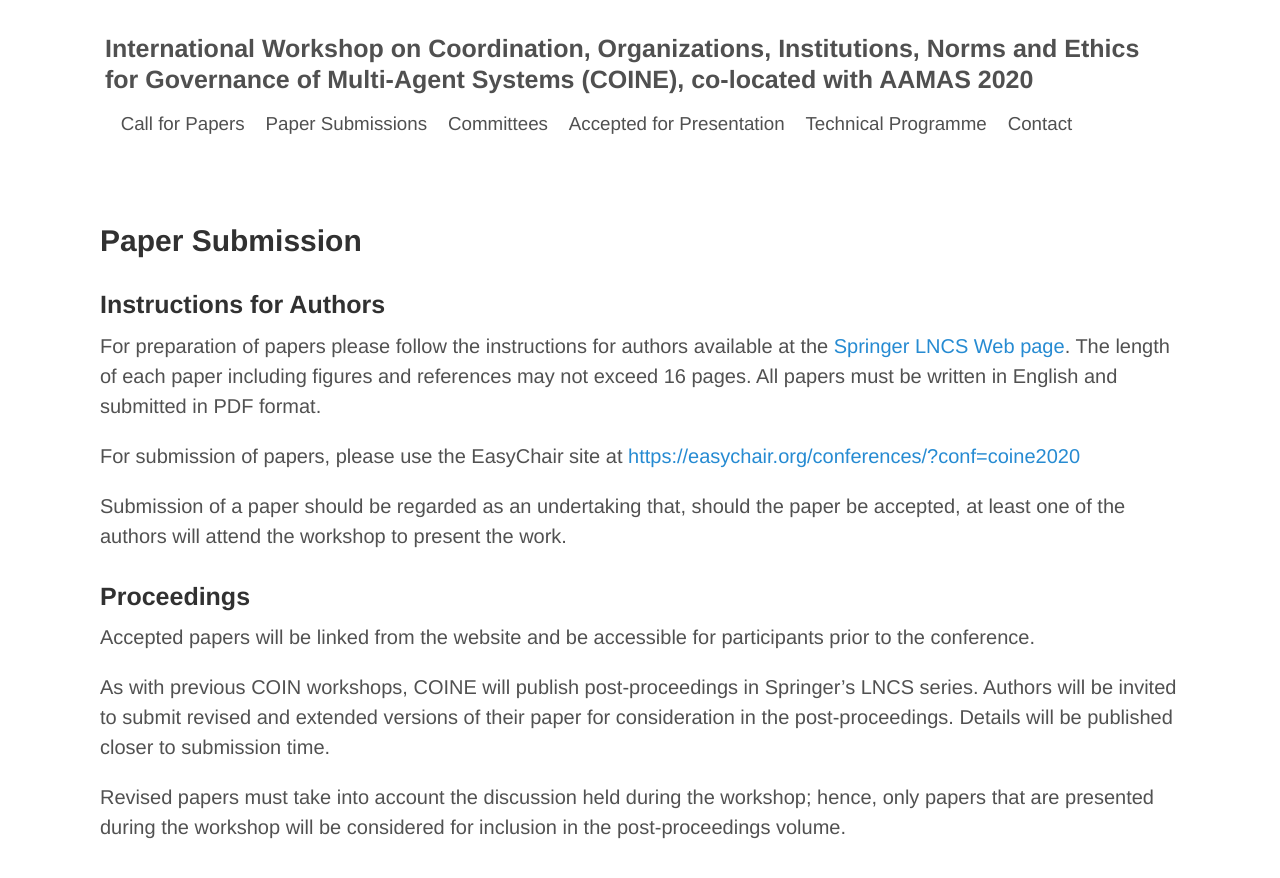
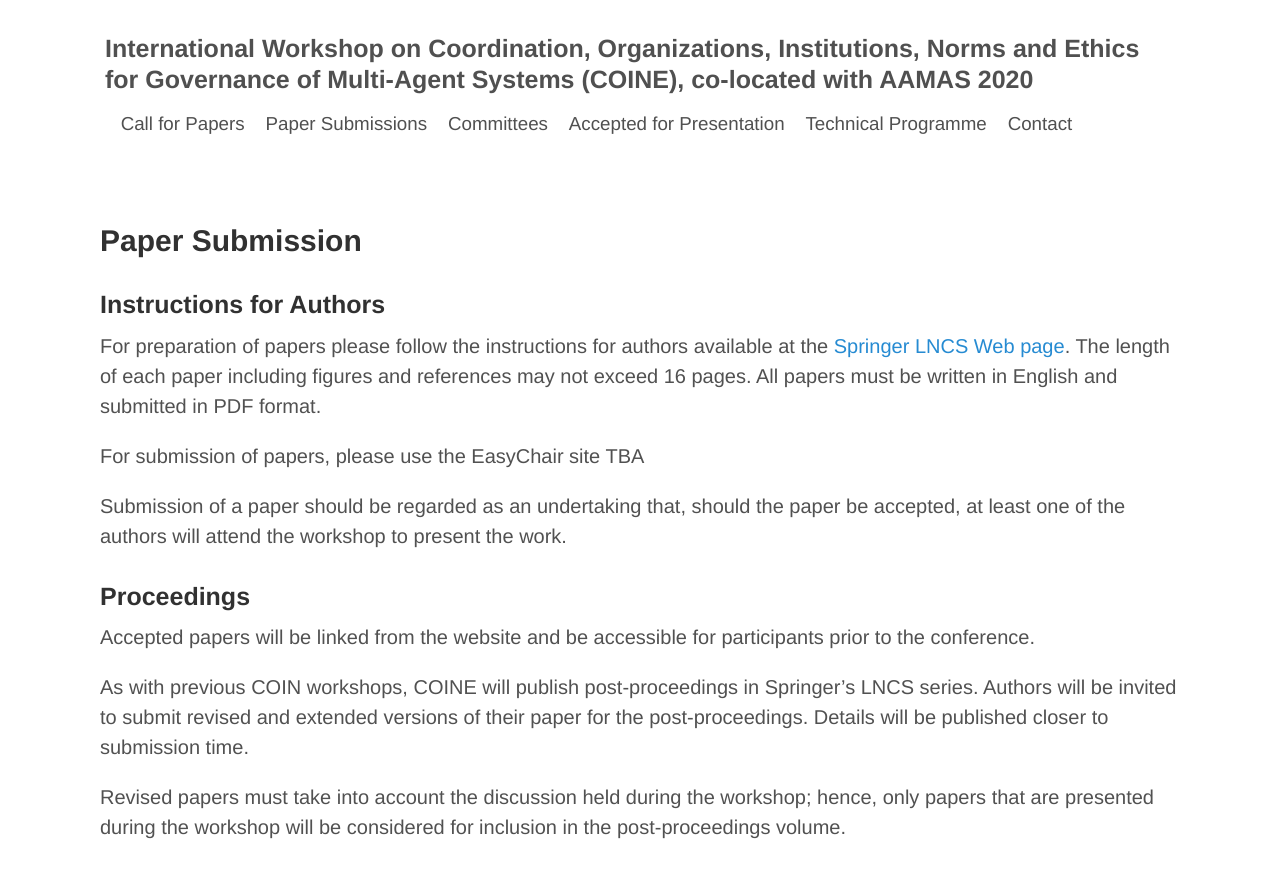
Before and after one commit to jithincheriyan/coine-2022-auckland, a Jekyll site: the page built from paper_submission.md, in a window 1280 px wide. Shown: the top 878 px of the page. Built offline with Jekyll 4.4.1, drawn with Linux system fonts in a browser that asks for light colours.

Commit message:
Updated with COINE 2021 info.

```diff
--- a/paper_submission.md
+++ b/paper_submission.md
@@ -11,7 +11,7 @@ For preparation of papers please follow the instructions for authors available a
 The length of each paper including figures and references may not exceed 16 pages.
 All papers must be written in English and submitted in PDF format.
 
-For submission of papers, please use the EasyChair site at [https://easychair.org/conferences/?conf=coine2020](https://easychair.org/conferences/?conf=coine2020)
+For submission of papers, please use the EasyChair site TBA
 
 Submission of a paper should be regarded as an undertaking that, should the paper be accepted, at least one of the authors will attend the workshop to present the work.
 
@@ -19,6 +19,6 @@ Submission of a paper should be regarded as an undertaking that, should the pape
 
 Accepted papers will be linked from the website and be accessible for participants prior to the conference.
 
-As with previous COIN workshops, COINE will publish post-proceedings in Springer's LNCS series. Authors will be invited to submit revised and extended versions of their paper for consideration in the post-proceedings. Details will be published closer to submission time.
+As with previous COIN workshops, COINE will publish post-proceedings in Springer's LNCS series. Authors will be invited to submit revised and extended versions of their paper for  the post-proceedings. Details will be published closer to submission time.
 
 Revised papers must take into account the discussion held during the workshop; hence, only papers that are presented during the workshop will be considered for inclusion in the post-proceedings volume.
```
